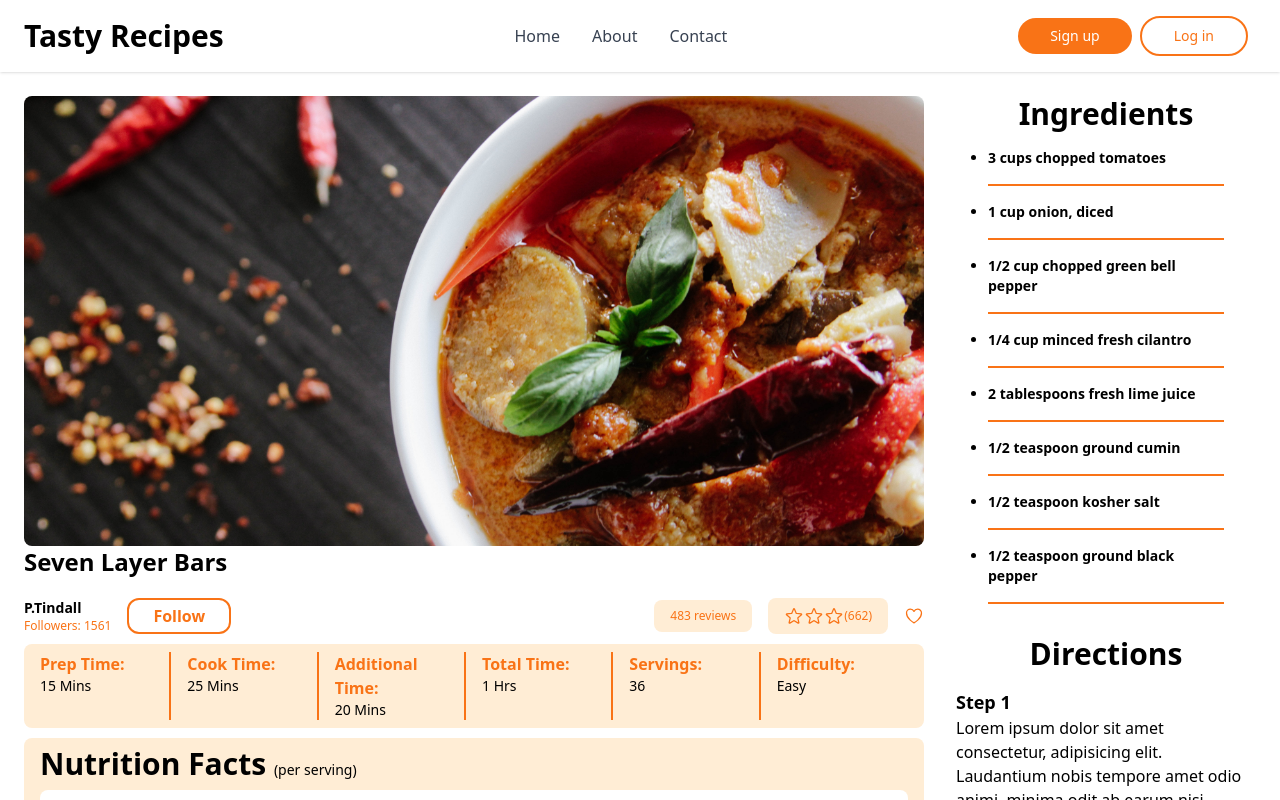
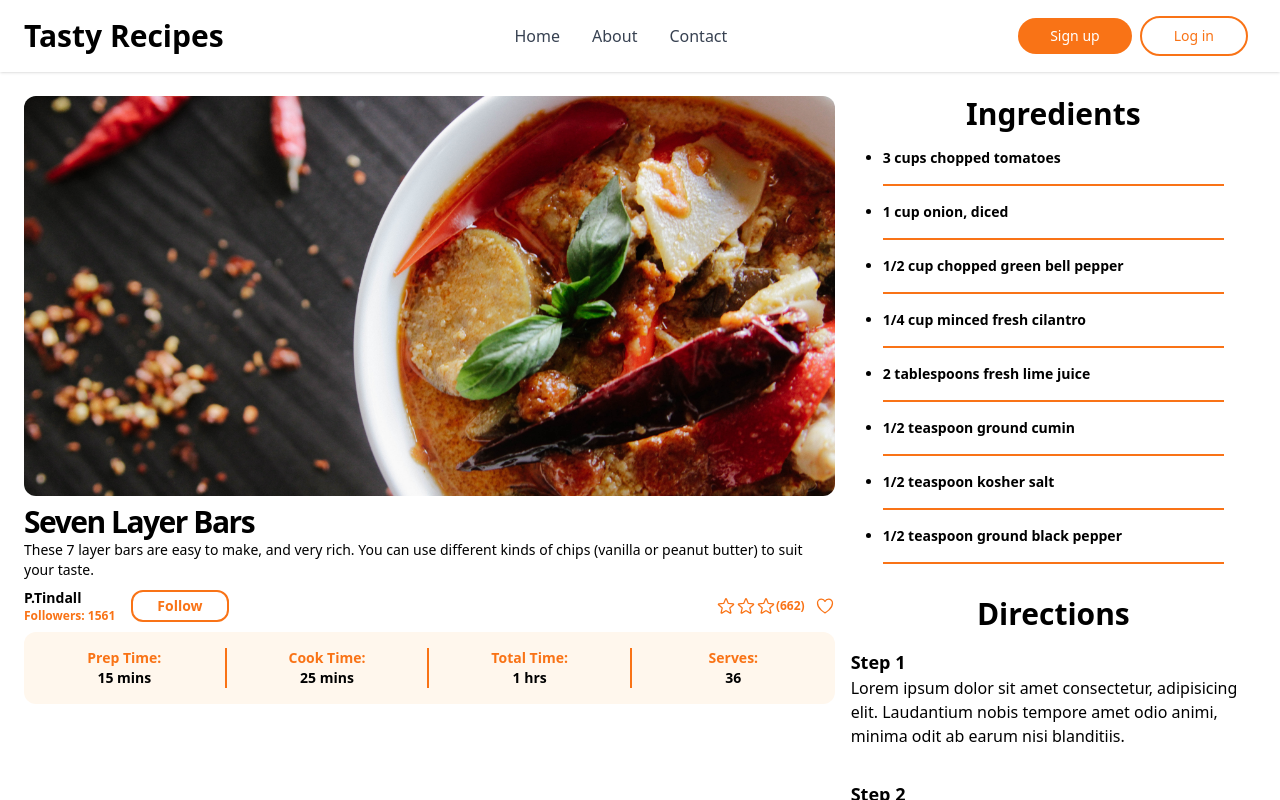
Before and after one commit to Jon-Felipe/Tasty-React, a React (Vite) app: page /recipe/1 in a window 1280 px wide. Shown: the top 800 px of the page. Built offline with nearby package versions, Linux system fonts and the light colour scheme.

Commit message:
restyled recipe page

```diff
--- a/src/pages/SingleRecipe.tsx
+++ b/src/pages/SingleRecipe.tsx
@@ -20,84 +20,87 @@ type Props = {};
 
 const SingleRecipe = () => {
   const flexRow = 'flex items-center';
-  const textOrangeMedium = 'text-xs text-orange-500 font-medium';
 
   const { id } = useParams();
   const recipe = recipes.find((recipe) => recipe.id === Number(id));
 
   return (
-    <div className='flex flex-col md:flex-row md:gap-x-4 lg:gap-x-8 max-w-screen-xl mx-auto'>
-      <section className='md:basis-2/3 lg:basis-3/4'>
+    <article className='flex flex-col md:flex-row gap-4 max-w-screen-xl mx-auto'>
+      <section className='basis-2/3'>
         <img
           src={foodImg}
           alt={recipe?.text}
-          className='w-full object-cover rounded-lg max-h-[450px]'
+          className='w-full object-cover h-[400px] rounded-xl'
         />
-        <h3 className='text-xl md:text-2xl font-bold'>{recipe?.text}</h3>
-        <article className='mt-2.5 px-4 md:px-0 md:flex md:items-center md:justify-between'>
-          <section
-            className={`${flexRow} justify-between mt-2.5 md:order-2 md:gap-x-2 lg:gap-x-4`}
-          >
-            <RecipeCard>
-              <p className={textOrangeMedium}>{recipe?.reviews} reviews</p>
-            </RecipeCard>
-            <RecipeCard className={flexRow}>
-              <Star value={recipe?.averate_rating} />
-              <p className={textOrangeMedium}>({recipe?.ratings})</p>
-            </RecipeCard>
-            <button>
-              <HeartIcon className='h-5 w-5 text-orange-500' />
-            </button>
-          </section>
-
-          <section
-            className={`${flexRow} justify-between mt-2.5 md:order-1 md:gap-x-2 lg:gap-x-4`}
-          >
+        <section className='mt-2'>
+          <h3 className='text-3xl font-semibold tracking-tighter'>
+            {recipe?.text}
+          </h3>
+          <p className='text-sm font-normal'>{recipe?.description}</p>
+        </section>
+        <section className={`${flexRow} justify-between mt-2`}>
+          <div className={`${flexRow} gap-x-4`}>
             <div>
-              <h5 className='text-sm font-bold'>{recipe?.author}</h5>
-              <p className={textOrangeMedium}>Followers: 1561</p>
+              <h5 className='text-sm font-semibold'>{recipe?.author}</h5>
+              <p className='text-xs font-semibold text-orange-500'>
+                Followers: 1561
+              </p>
             </div>
-            <button className='border-2 border-orange-500 py-1 px-6 rounded-xl text-orange-500 font-semibold'>
+            <button className='border-2 border-orange-500 rounded-xl py-1 px-6 text-sm font-semibold text-orange-500'>
               Follow
             </button>
-          </section>
-        </article>
-
-        <article className='mt-2.5 px-4 md:px-0'>
-          <RecipeDetails
-            prep_time={recipe?.recipe_details.prep_time}
-            cook_time={recipe?.recipe_details.cook_time}
-            additional_time={recipe?.recipe_details.additional_time}
-            total_time={recipe?.recipe_details.total_time}
-            servings={recipe?.recipe_details.servings}
-            difficulty={recipe?.recipe_details.difficulty}
-          />
-        </article>
-
-        <article className='mt-2.5 px-4 md:px-0'>
-          <NutritionFacts
-            calories={recipe?.nutrition_facts.calories}
-            fat={recipe?.nutrition_facts.fat}
-            carbs={recipe?.nutrition_facts.carbs}
-            protein={recipe?.nutrition_facts.protein}
-          />
-        </article>
-
-        <section className='flex flex-col md:flex-row md:gap-x-2'>
-          <article className='mt-2.5 px-4 md:px-0 flex-1'>
-            <Equipment equipment={recipe?.equipment} />
-          </article>
-          <article className='mt-2.5 px-4 md:px-0 flex-1'>
-            <Tips tips={recipe?.recipeTips} />
-          </article>
+          </div>
+          <div className={`${flexRow} gap-x-2.5`}>
+            <div className={`${flexRow}`}>
+              <Star value={recipe?.averate_rating} />
+              <p className='text-xs font-bold text-orange-500'>
+                ({recipe?.ratings})
+              </p>
+            </div>
+            <button>
+              <HeartIcon className='w-5 h-5 text-orange-500' />
+            </button>
+          </div>
+        </section>
+        <section className='grid grid-cols-4 justify-between text-center mt-2 bg-orange-50 rounded-xl py-2 md:py-4'>
+          <div className='border-r-2 border-orange-500'>
+            <h4 className='text-sm font-extrabold text-orange-500'>
+              Prep Time:
+            </h4>
+            <p className='text-sm font-semibold'>
+              {recipe?.recipe_details.prep_time} mins
+            </p>
+          </div>
+          <div className='border-r-2 border-orange-500'>
+            <h4 className='text-sm font-extrabold text-orange-500'>
+              Cook Time:
+            </h4>
+            <p className='text-sm font-semibold'>
+              {recipe?.recipe_details.cook_time} mins
+            </p>
+          </div>
+          <div className='border-r-2 border-orange-500'>
+            <h4 className='text-sm font-extrabold text-orange-500'>
+              Total Time:
+            </h4>
+            <p className='text-sm font-semibold'>
+              {recipe?.recipe_details.total_time} hrs
+            </p>
+          </div>
+          <div>
+            <h4 className='text-sm font-extrabold text-orange-500'>Serves: </h4>
+            <p className='text-sm font-semibold'>
+              {recipe?.recipe_details.servings}
+            </p>
+          </div>
         </section>
       </section>
 
-      <section className='mt-2.5 md:mt-0 px-4 md:px-0 md:basis-1/3 lg:basis-1/4'>
+      <section className='basis-1/3'>
         <Ingredients ingredients={recipe?.ingredients} />
         <Directions directions={recipe?.directions} />
       </section>
-    </div>
+    </article>
   );
 };
 
```
